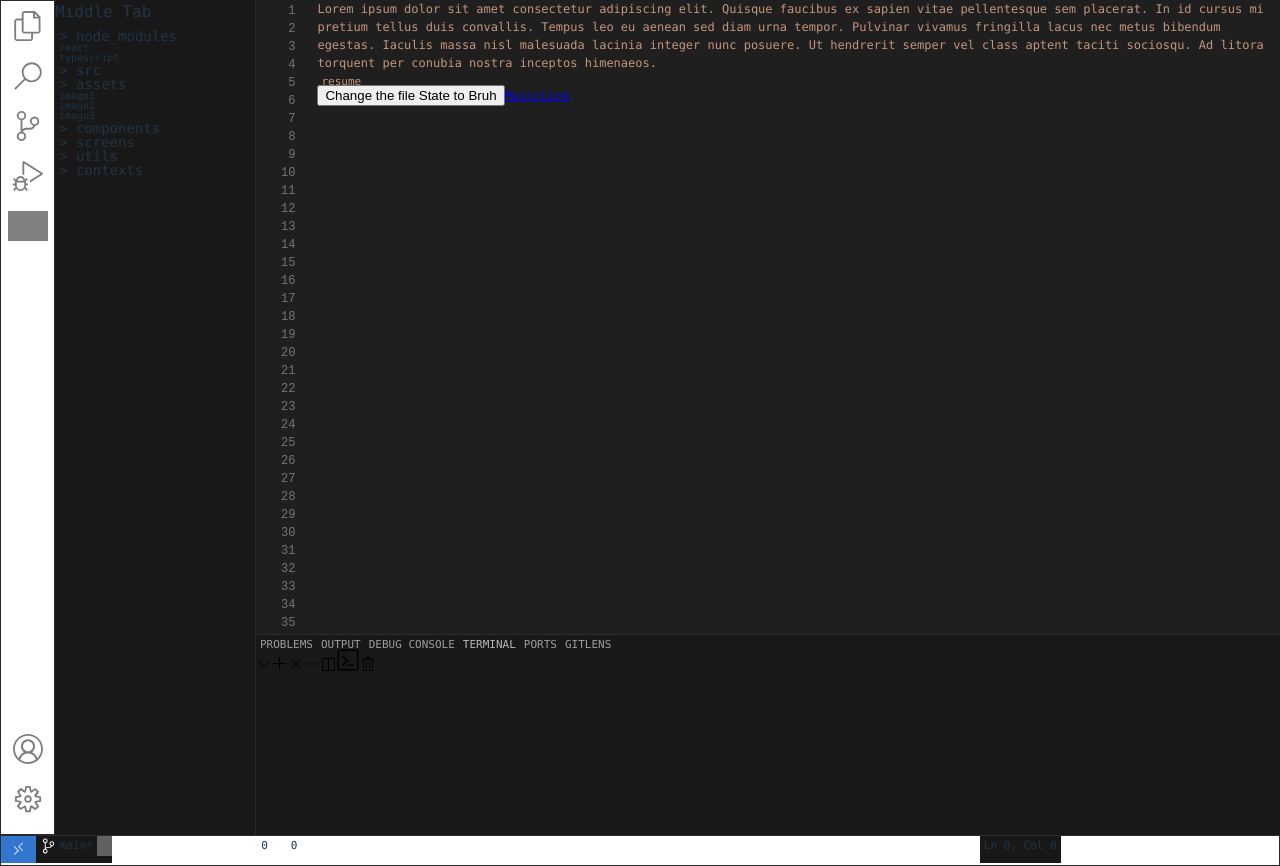
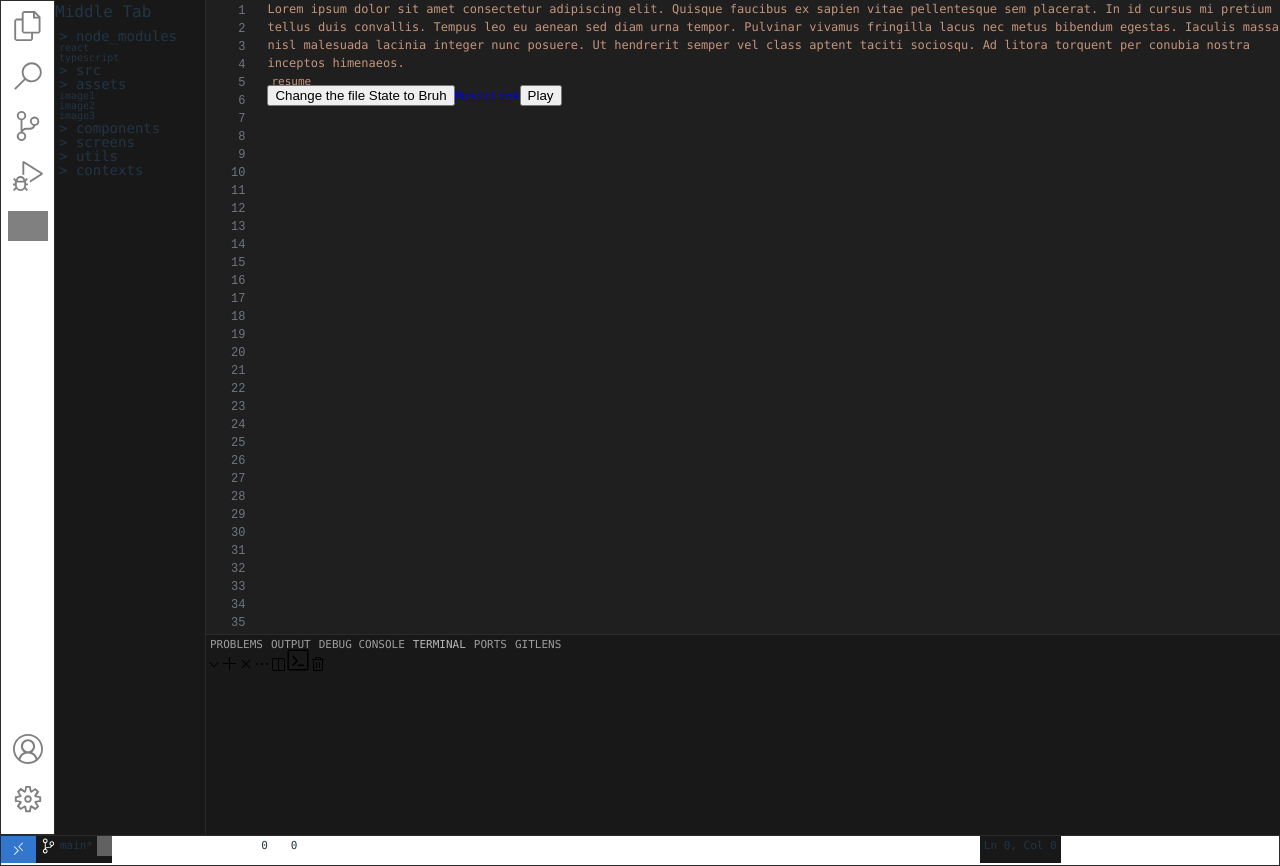
Before and after one commit to Zahmadgit/zeshanahmaddev, a React (Vite) app: page / in a window 1280 px wide. Built offline with nearby package versions, Linux system fonts and the light colour scheme; grey boxes are pictures that could not be loaded.

Commit message:
made the music voluntary

```diff
--- a/index.html
+++ b/index.html
@@ -9,9 +9,5 @@
   <body>
     <div id="root"></div>
     <script type="module" src="/src/main.tsx"></script>
-    <audio con autoplay loop>
-      <source src="./src/assets/mp3/noWordsInstrumental.mp3" type="audio/ogg" />
-      Your browser does not support the audio element.
-    </audio>
   </body>
 </html>
--- a/src/components/middleTab/MiddleTab.tsx
+++ b/src/components/middleTab/MiddleTab.tsx
@@ -125,7 +125,7 @@ const RenderFolderStructure: React.FC<{ folder: FolderType }> = ({
 };
 
 export default function MiddleTab() {
-  const [middleWidth, setMiddleWidth] = useState<number>(200);
+  const [middleWidth, setMiddleWidth] = useState<number>(150);
 
   const containerRef = useRef<HTMLDivElement>(null);
   useEffect(() => {
--- a/src/components/rightTab/RightTab.tsx
+++ b/src/components/rightTab/RightTab.tsx
@@ -2,7 +2,7 @@ import TerminalTab from "./TerminalTab";
 import styles from "./RightTab.module.css";
 import { useState, useRef, useEffect } from "react";
 import useCurrentFileState from "../../store/useCurrentFileState";
-
+import audioPath from "../../assets/mp3/noWordsInstrumental.mp3";
 const lorem =
   "Lorem ipsum dolor sit amet consectetur adipiscing elit. Quisque faucibus ex sapien vitae pellentesque sem placerat. In id cursus mi pretium tellus duis convallis. Tempus leo eu aenean sed diam urna tempor. Pulvinar vivamus fringilla lacus nec metus bibendum egestas. Iaculis massa nisl malesuada lacinia integer nunc posuere. Ut hendrerit semper vel class aptent taciti sociosqu. Ad litora torquent per conubia nostra inceptos himenaeos.";
 
@@ -13,6 +13,9 @@ export default function RightTab() {
   const containerRef = useRef<HTMLDivElement>(null);
 
   const rightTabNumAmount = useRef(45);
+
+  const [toggleMusic, setToggleMusic] = useState(false);
+  const audioRef = useRef(null);
   useEffect(() => {
     const handleMouseMove = (e: MouseEvent) => {
       //ref needs to exist
@@ -46,6 +49,15 @@ export default function RightTab() {
       resizeHandle?.removeEventListener("mousedown", handleMouseDown);
     };
   }, []);
+
+  const handleMusicPlayer = () => {
+    if (toggleMusic) {
+      audioRef.current.pause();
+    } else {
+      audioRef.current.play();
+    }
+    setToggleMusic((prev) => !prev);
+  };
 
   const columnNumbers = [];
   for (let i = 1; i < rightTabNumAmount.current; i++) {
@@ -82,6 +94,15 @@ export default function RightTab() {
           <a href="https://www.youtube.com/watch?v=pV0X1xjFBRc&list=RDpV0X1xjFBRc&start_radio=1">
             MusicLink
           </a>
+          <audio ref={audioRef} src={audioPath} />
+          <button
+            type="button"
+            onClick={() => {
+              handleMusicPlayer();
+            }}
+          >
+            {toggleMusic ? "Stop" : "Play"}
+          </button>
         </div>
       </div>
       <div className={styles.resizeHandle}></div>
```
